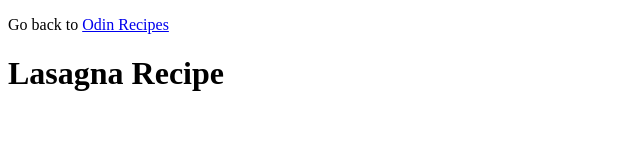
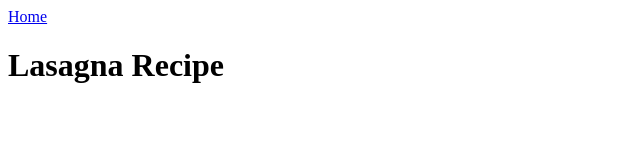
Before and after one commit to DLR75/recipe-website-theodinproject, a plain HTML site: page recipes/lasagna.html in a window 1280 px wide. Shown: the whole page, without its empty margins (0-640 px from the left). Drawn offline with Linux system fonts and the light colour scheme.

Commit message:
Change return to home button
better description for smooth surfing

```diff
--- a/recipes/lasagna.html
+++ b/recipes/lasagna.html
@@ -5,7 +5,7 @@
         <title>Lasagna Recipe</title>
     </head>
     <body>
-        <p>Go back to <a href="../index.html" rel="noreferrer">Odin Recipes</a></p>
+        <a href="../index.html" rel="noreferrer">Home</a>
         <h1>Lasagna Recipe</h1>
     </body>
 </html>
```
